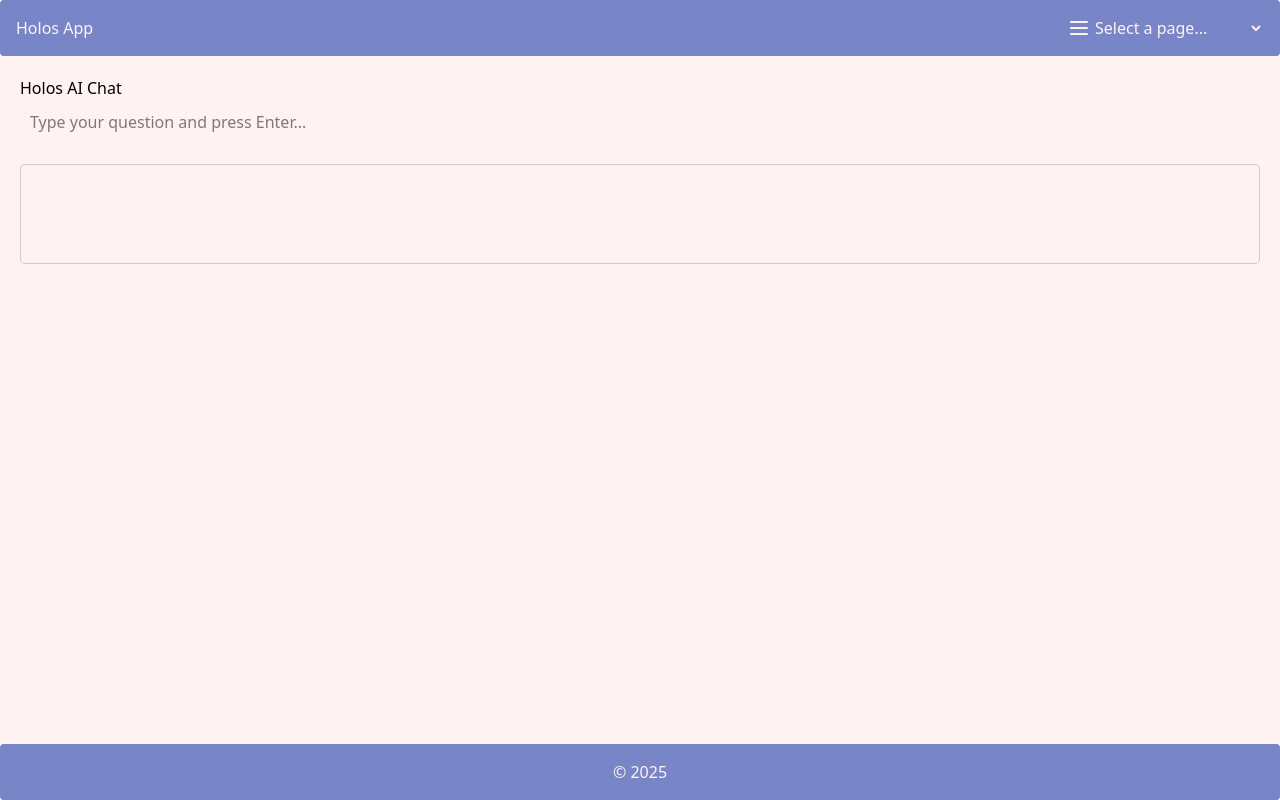
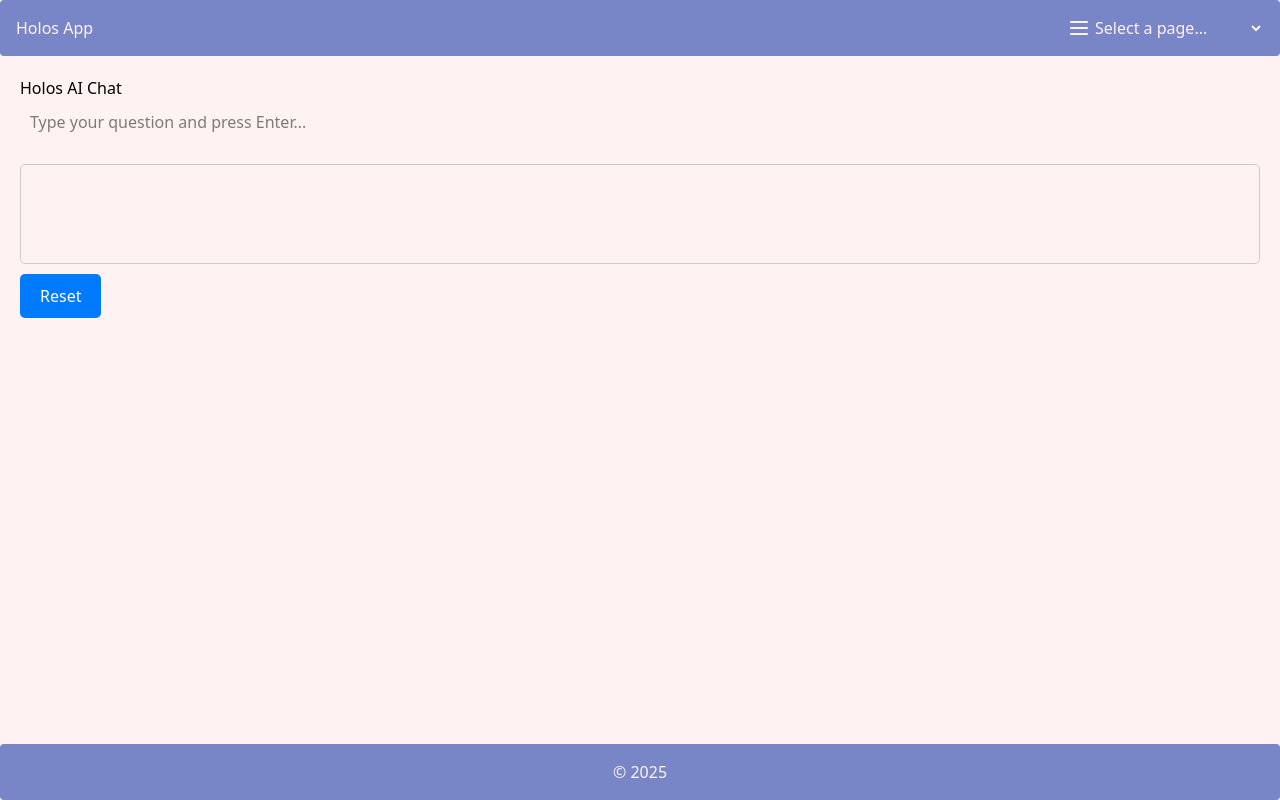
Before and after one commit to team-holos/holos-app, a React (Vite) app in the folder frontend/: page /chat in a window 1280 px wide. Built offline with nearby package versions, Linux system fonts and the light colour scheme.

Commit message:
Added reset button to AIChat.jsx

```diff
--- a/frontend/src/components/AIChat.jsx
+++ b/frontend/src/components/AIChat.jsx
@@ -31,8 +31,6 @@ function AIChat() {
       const responseContent =
         data.choices?.[0]?.message?.content?.trim() || "No response available.";
 
-      console.log("Response Content:", responseContent);
-
       setResponse(responseContent);
     } catch (err) {
       console.error("Error fetching or parsing response:", err);
@@ -40,6 +38,11 @@ function AIChat() {
     } finally {
       setLoading(false);
     }
+  };
+
+  const resetChat = () => {
+    setPrompt("");
+    setResponse("");
   };
 
   return (
@@ -65,10 +68,26 @@ function AIChat() {
           padding: "10px",
           border: "1px solid #ccc",
           borderRadius: "5px",
+          marginBottom: "10px",
         }}
       >
         {loading ? "Loading..." : response}
       </div>
+      <button
+        onClick={resetChat}
+        disabled={loading}
+        style={{
+          padding: "10px 20px",
+          fontSize: "16px",
+          backgroundColor: "#007BFF",
+          color: "#FFF",
+          border: "none",
+          borderRadius: "5px",
+          cursor: loading ? "not-allowed" : "pointer",
+        }}
+      >
+        Reset
+      </button>
     </div>
   );
 }
```
